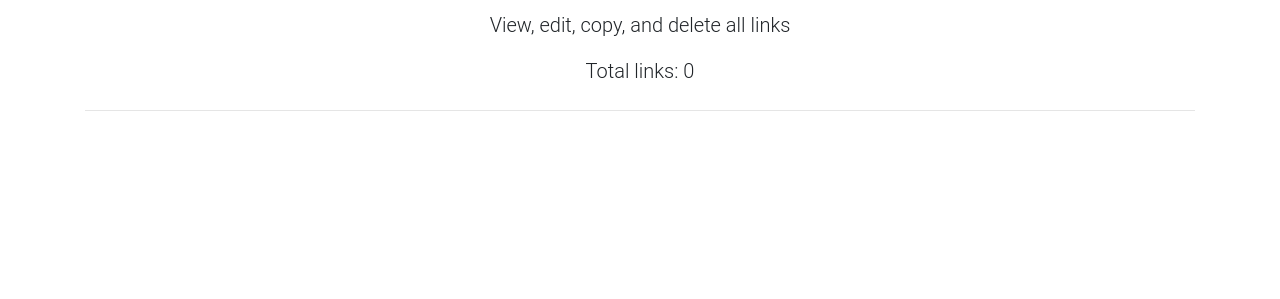
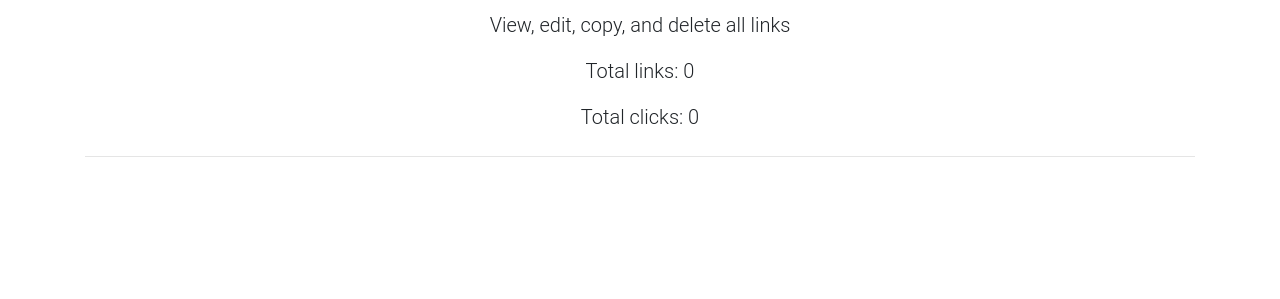
Before and after one commit to jere-mie/rickroll-me-py, a Flask app: page /admin in a window 1280 px wide. Shown: the part 185-484 px from the top of the page. Run offline with Flask 2, Linux system fonts and the light colour scheme; a user stored in the database is signed in; data that the repository does not hold is empty; some libraries are stand-ins or nearby versions.

Commit message:
added total clicks to admin panel

```diff
--- a/website/routes.py
+++ b/website/routes.py
@@ -55,9 +55,10 @@ def logout():
 @login_required
 def admin():
     links = Link.query.all()
+    totClicks = sum([link.clicks for link in links])
     with open('config.json') as f:
         data = json.load(f)
-    return render_template('admin.html', links=links, domain=data['domain'])
+    return render_template('admin.html', links=links, domain=data['domain'], totClicks=totClicks)
 
 @app.route('/new', methods=['GET', 'POST'])
 def new():
--- a/website/templates/admin.html
+++ b/website/templates/admin.html
@@ -4,6 +4,7 @@
     <h1 class="center display-4">Admin Panel</h1>
     <p class="lead center">View, edit, copy, and delete all links</p>
     <p class="lead center">Total links: {{ links|length }}</p>
+    <p class="lead center">Total clicks: {{ totClicks }}</p>
     <hr class="my-4">
     <br><br>
     {% for link in links %}
```
